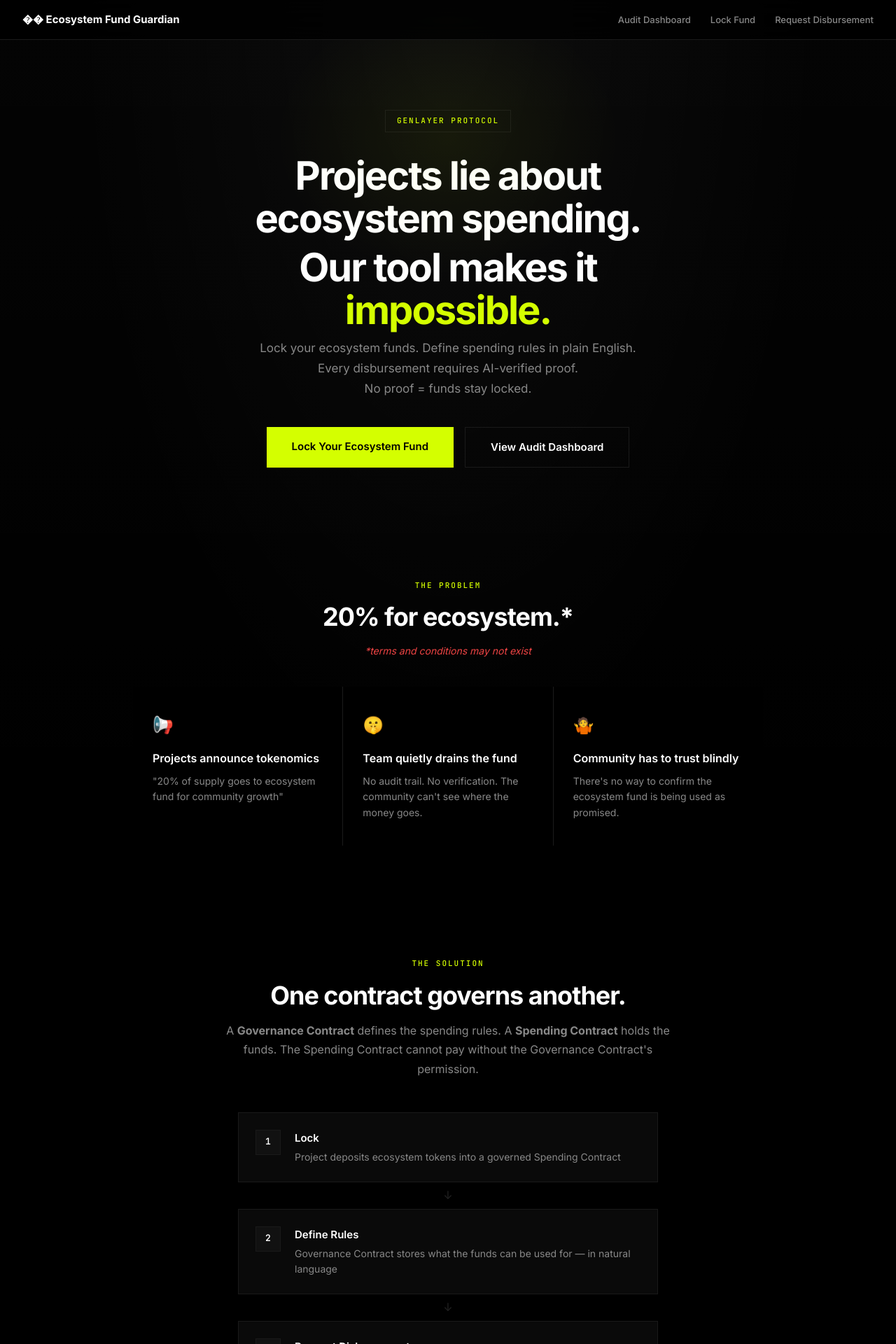
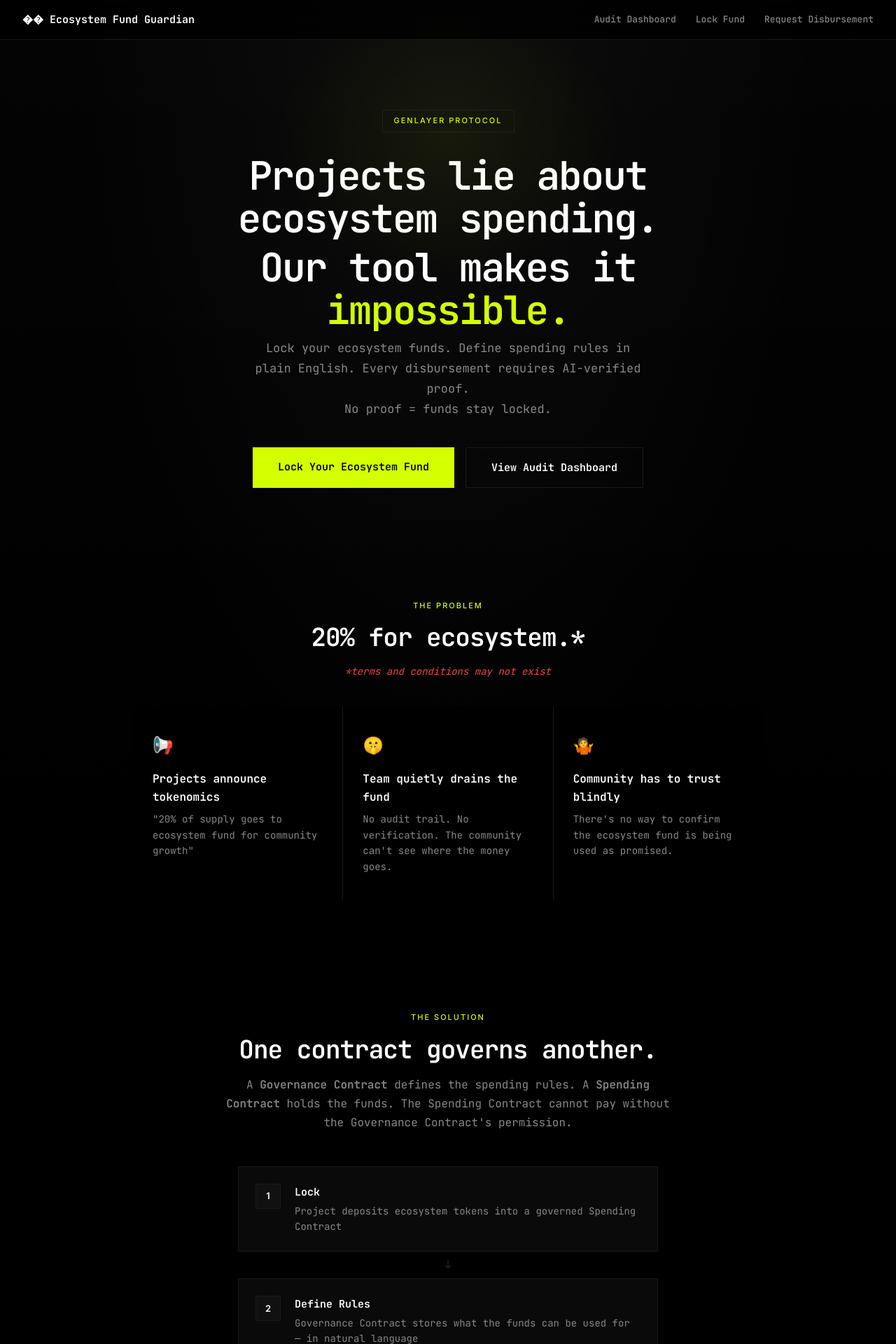
Before and after one commit to latiblack/ecosystem-fund-guardian, a React (Vite) app in the folder frontend/: page / in a window 1280 px wide. Shown: the top 1920 px of the page at 70% size. Built offline with nearby package versions, Linux system fonts and the light colour scheme; no server answers.

Commit message:
fix: JetBrains Mono as body font, Inter for headings/labels

```diff
--- a/frontend/src/index.css
+++ b/frontend/src/index.css
@@ -10,8 +10,8 @@
   --green: #d4ff00;
   --red: #ef4444;
   --yellow: #eab308;
-  --font-body: 'Inter', -apple-system, BlinkMacSystemFont, sans-serif;
-  --font-mono: 'JetBrains Mono', 'Fira Code', monospace;
+  --font-body: 'JetBrains Mono', 'Fira Code', monospace;
+  --font-heading: 'Inter', -apple-system, BlinkMacSystemFont, sans-serif;
 }
 
 * {
@@ -121,7 +121,7 @@ body {
   display: inline-block;
   padding: 6px 16px;
   border: 1px solid var(--border);
-  font-family: var(--font-mono);
+  font-family: var(--font-heading);
   font-size: 11px;
   font-weight: 500;
   letter-spacing: 2px;
@@ -174,7 +174,7 @@ body {
 }
 
 .section-label {
-  font-family: var(--font-mono);
+  font-family: var(--font-heading);
   font-size: 11px;
   font-weight: 500;
   letter-spacing: 2px;
@@ -270,7 +270,7 @@ body {
   display: flex;
   align-items: center;
   justify-content: center;
-  font-family: var(--font-mono);
+  font-family: var(--font-heading);
   font-weight: 600;
   font-size: 13px;
 }
@@ -405,7 +405,7 @@ body {
 }
 
 .footer-sub {
-  font-family: var(--font-mono);
+  font-family: var(--font-heading);
   font-size: 11px;
   margin-top: 4px;
   color: #333;
@@ -431,7 +431,7 @@ body {
 }
 
 .card h3 {
-  font-family: var(--font-mono);
+  font-family: var(--font-heading);
   font-size: 11px;
   font-weight: 500;
   margin-bottom: 12px;
@@ -455,7 +455,7 @@ body {
 }
 
 .stat .label {
-  font-family: var(--font-mono);
+  font-family: var(--font-heading);
   font-size: 10px;
   text-transform: uppercase;
   letter-spacing: 1.5px;
@@ -498,7 +498,7 @@ body {
 }
 
 .table th {
-  font-family: var(--font-mono);
+  font-family: var(--font-heading);
   color: var(--text-dim);
   font-weight: 500;
   font-size: 10px;
@@ -509,7 +509,7 @@ body {
 .badge {
   display: inline-block;
   padding: 4px 10px;
-  font-family: var(--font-mono);
+  font-family: var(--font-heading);
   font-size: 10px;
   font-weight: 600;
   letter-spacing: 0.5px;
@@ -547,7 +547,7 @@ body {
 
 .form-group label {
   display: block;
-  font-family: var(--font-mono);
+  font-family: var(--font-heading);
   font-size: 10px;
   font-weight: 500;
   margin-bottom: 6px;
@@ -653,7 +653,7 @@ body {
   background: var(--bg-input);
   border: 1px solid var(--border);
   padding: 16px;
-  font-family: var(--font-mono);
+  font-family: var(--font-heading);
   font-size: 12px;
   white-space: pre-wrap;
   color: var(--text-dim);
```
